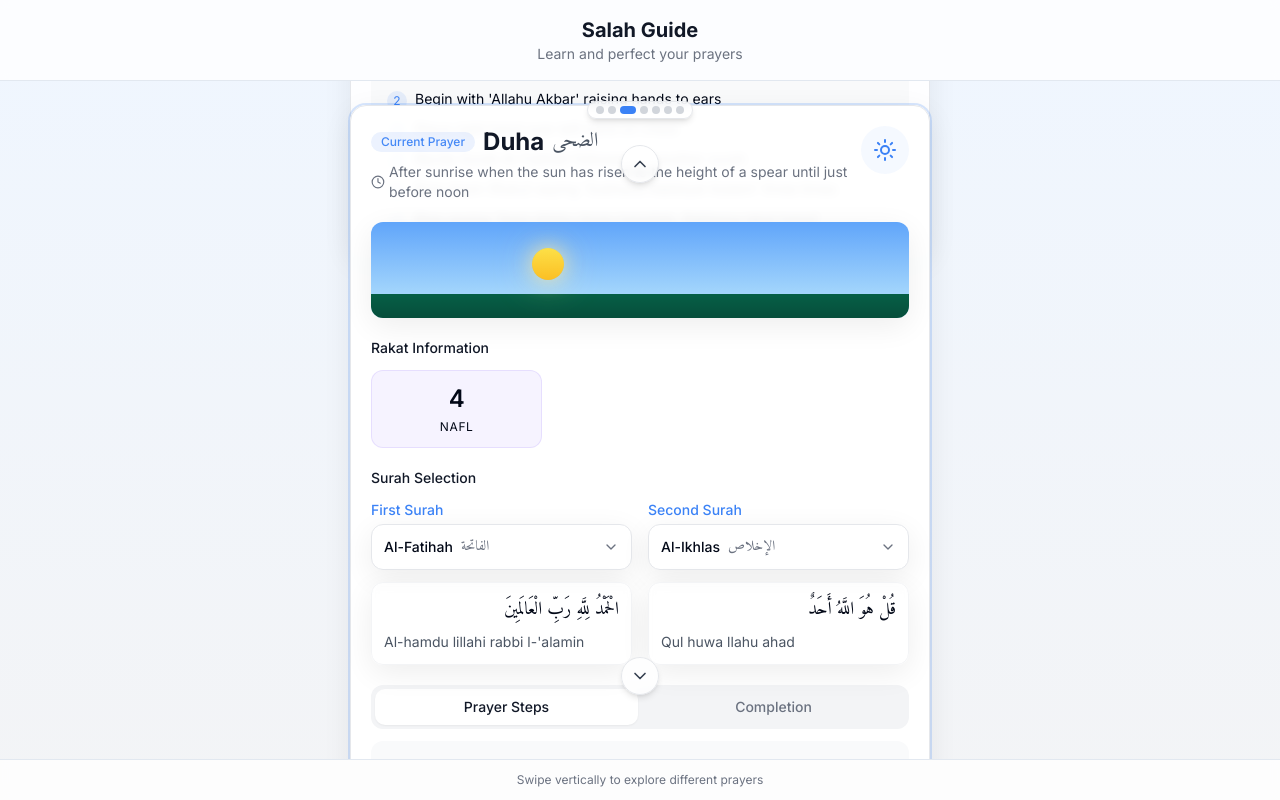
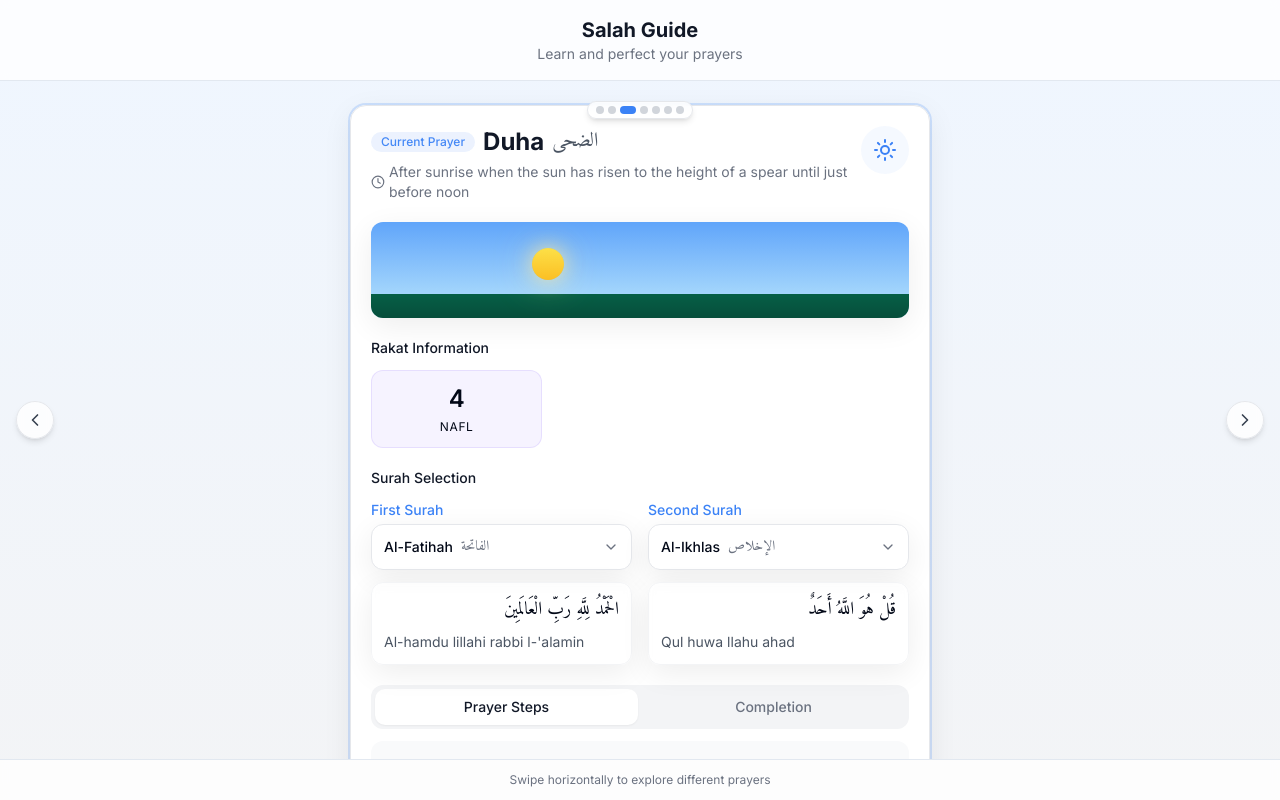
Before and after one commit to soniczed/salah-swipe-guide, a React (Vite) app: page / in a window 1280 px wide. Built offline with nearby package versions, Linux system fonts and the light colour scheme.

Commit message:
Make swiper horizontal
Change the swiper to swipe horizontally instead of vertically.

```diff
--- a/src/components/VerticalSwiper.tsx
+++ b/src/components/HorizontalSwiper.tsx
@@ -1,11 +1,11 @@
 
 import React, { useState, useRef, useEffect } from "react";
-import { ChevronUp, ChevronDown } from "lucide-react";
+import { ChevronLeft, ChevronRight } from "lucide-react";
 import { prayers, getCurrentPrayer } from "@/data/prayerData";
 import PrayerCard from "./PrayerCard";
 import { cn } from "@/lib/utils";
 
-const VerticalSwiper: React.FC = () => {
+const HorizontalSwiper: React.FC = () => {
   const containerRef = useRef<HTMLDivElement>(null);
   const [currentIndex, setCurrentIndex] = useState(0);
   const [touchStart, setTouchStart] = useState<number | null>(null);
@@ -23,23 +23,23 @@ const VerticalSwiper: React.FC = () => {
 
   // Handle touch events
   const handleTouchStart = (e: React.TouchEvent) => {
-    setTouchStart(e.targetTouches[0].clientY);
+    setTouchStart(e.targetTouches[0].clientX);
   };
 
   const handleTouchMove = (e: React.TouchEvent) => {
-    setTouchEnd(e.targetTouches[0].clientY);
+    setTouchEnd(e.targetTouches[0].clientX);
   };
 
   const handleTouchEnd = () => {
     if (!touchStart || !touchEnd || isAnimating) return;
 
     const distance = touchStart - touchEnd;
-    const isSwipeUp = distance > 50;
-    const isSwipeDown = distance < -50;
+    const isSwipeLeft = distance > 50;
+    const isSwipeRight = distance < -50;
 
-    if (isSwipeUp && currentIndex < prayers.length - 1) {
+    if (isSwipeLeft && currentIndex < prayers.length - 1) {
       navigateTo(currentIndex + 1);
-    } else if (isSwipeDown && currentIndex > 0) {
+    } else if (isSwipeRight && currentIndex > 0) {
       navigateTo(currentIndex - 1);
     }
 
@@ -77,29 +77,29 @@ const VerticalSwiper: React.FC = () => {
         ))}
       </div>
 
-      {/* Up/Down navigation buttons */}
+      {/* Left/Right navigation buttons */}
       <button
         className={cn(
-          "absolute left-1/2 transform -translate-x-1/2 z-10 bg-white/80 backdrop-blur-sm rounded-full p-2 shadow-md border border-gray-200 transition-opacity duration-300",
+          "absolute top-1/2 transform -translate-y-1/2 z-10 bg-white/80 backdrop-blur-sm rounded-full p-2 shadow-md border border-gray-200 transition-opacity duration-300",
           currentIndex <= 0 ? "opacity-50 cursor-not-allowed" : "opacity-100 hover:bg-gray-100",
-          "top-16"
+          "left-4"
         )}
         onClick={() => navigateTo(currentIndex - 1)}
         disabled={currentIndex <= 0 || isAnimating}
       >
-        <ChevronUp className="h-5 w-5 text-gray-700" />
+        <ChevronLeft className="h-5 w-5 text-gray-700" />
       </button>
 
       <button
         className={cn(
-          "absolute left-1/2 transform -translate-x-1/2 z-10 bg-white/80 backdrop-blur-sm rounded-full p-2 shadow-md border border-gray-200 transition-opacity duration-300",
+          "absolute top-1/2 transform -translate-y-1/2 z-10 bg-white/80 backdrop-blur-sm rounded-full p-2 shadow-md border border-gray-200 transition-opacity duration-300",
           currentIndex >= prayers.length - 1 ? "opacity-50 cursor-not-allowed" : "opacity-100 hover:bg-gray-100",
-          "bottom-16"
+          "right-4"
         )}
         onClick={() => navigateTo(currentIndex + 1)}
         disabled={currentIndex >= prayers.length - 1 || isAnimating}
       >
-        <ChevronDown className="h-5 w-5 text-gray-700" />
+        <ChevronRight className="h-5 w-5 text-gray-700" />
       </button>
 
       {/* Prayer cards container */}
@@ -107,16 +107,17 @@ const VerticalSwiper: React.FC = () => {
         ref={containerRef}
         className="h-full w-full transition-transform duration-400 ease-out"
         style={{
-          transform: `translateY(-${currentIndex * 100}%)`,
+          transform: `translateX(-${currentIndex * 100}%)`,
         }}
         onTouchStart={handleTouchStart}
         onTouchMove={handleTouchMove}
         onTouchEnd={handleTouchEnd}
       >
+        <div className="h-full flex">
           {prayers.map((prayer, index) => (
             <div
               key={prayer.id}
-            className="h-full w-full snap-center"
+              className="h-full min-w-full snap-center"
             >
               <PrayerCard
                 prayer={prayer}
@@ -127,7 +128,8 @@ const VerticalSwiper: React.FC = () => {
           ))}
         </div>
       </div>
+    </div>
   );
 };
 
-export default VerticalSwiper;
+export default HorizontalSwiper;
--- a/src/index.css
+++ b/src/index.css
@@ -76,7 +76,7 @@
 
   body {
     @apply bg-prayer-background text-foreground antialiased;
-    touch-action: pan-y;
+    touch-action: pan-x;
     overscroll-behavior: none;
   }
 
@@ -110,7 +110,7 @@
   @apply bg-prayer-primary/40 rounded-full;
 }
 
-/* Vertical swiper styling */
+/* Horizontal swiper styling */
 .swiper-container {
   @apply h-full w-full;
 }
--- a/src/pages/Index.tsx
+++ b/src/pages/Index.tsx
@@ -1,6 +1,6 @@
 
 import React from "react";
-import VerticalSwiper from "@/components/VerticalSwiper";
+import HorizontalSwiper from "@/components/HorizontalSwiper";
 
 const Index = () => {
   return (
@@ -13,11 +13,11 @@ const Index = () => {
       </header>
 
       <main className="flex-1 overflow-hidden">
-        <VerticalSwiper />
+        <HorizontalSwiper />
       </main>
 
       <footer className="p-3 text-center text-xs text-gray-500 bg-white/80 backdrop-blur-sm border-t">
-        Swipe vertically to explore different prayers
+        Swipe horizontally to explore different prayers
       </footer>
     </div>
   );
```
Lines whose indentation alone changed are shown as unchanged.
